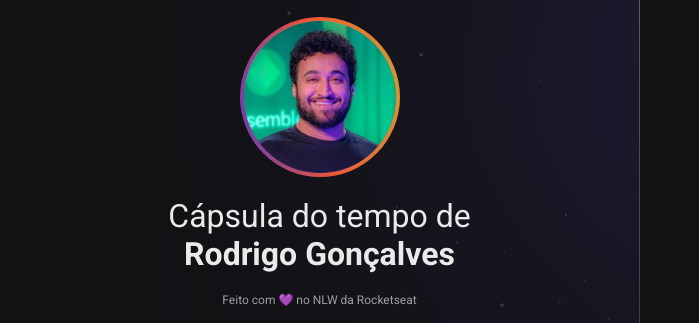
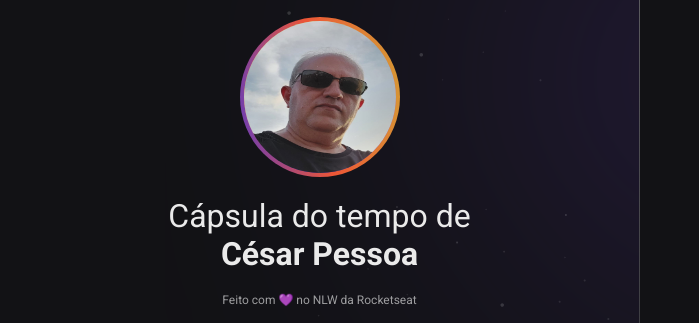
Before and after one commit to CesarPessoa/nlwspacetime, a plain HTML site: page index.html in a window 1280 px wide. Shown: the part 273-596 px from the top of the page, 0-699 px from the left. Drawn offline with Linux system fonts and the light colour scheme.

```diff
--- a/index.html
+++ b/index.html
@@ -21,11 +21,11 @@
   <body>
     <aside>
       <img src="./assets/logo.svg" alt="Logo NLW Spacetime" />
-      <img src="./assets/rodrigo.jpeg" alt="Foto do Rodrigo" />
+      <img src="./assets/Cesar3.jpg" alt="Foto do Rodrigo" />
 
       <p>
         Cápsula do tempo de <br />
-        <strong>Rodrigo Gonçalves</strong>
+        <strong>César Pessoa</strong>
       </p>
 
       <span>Feito com 💜 no NLW da Rocketseat</span>
```
Also changed, not shown: assets/Cesar3.jpg (added), assets/Foto do César 2.jpg (added), assets/Foto do César 2.png (added), 2 other files.
